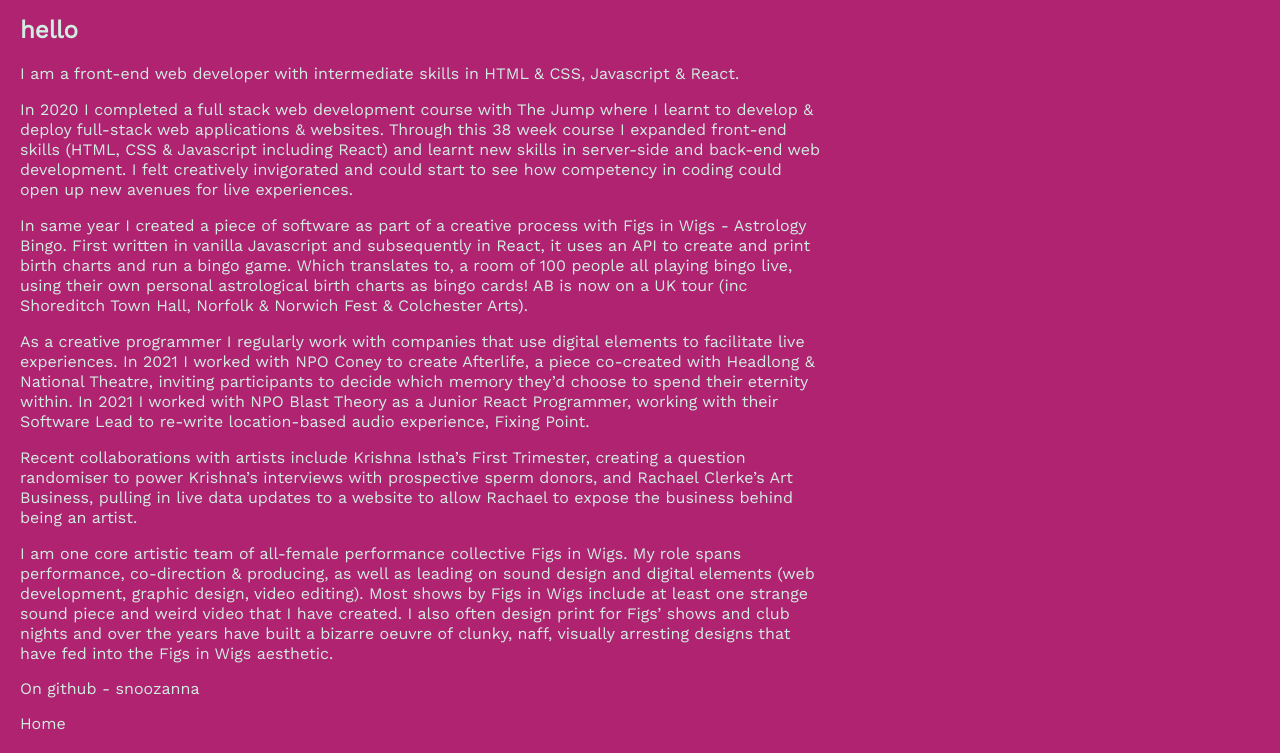
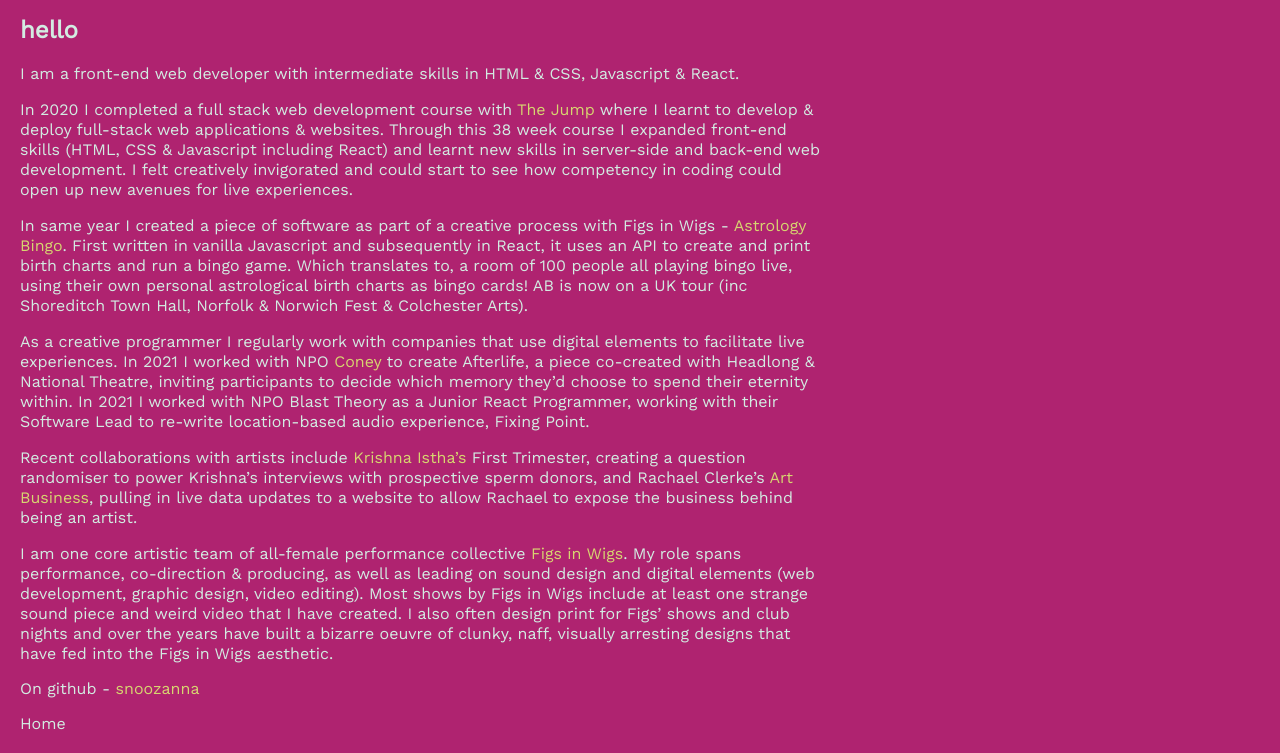
Before and after one commit to snoozanna/portfolio, a plain HTML site: page about.html in a window 1280 px wide. Shown: the part 60-813 px from the top of the page. Drawn offline with nearby package versions, Linux system fonts and the light colour scheme.

Commit message:
link colour

```diff
--- a/styles/styles.css
+++ b/styles/styles.css
@@ -30,6 +30,10 @@
   display: flex;
   flex-direction: column;
   margin-bottom: 0;
+}
+
+p > a {
+  color:#d7d570
 }
 
 .title {
```
